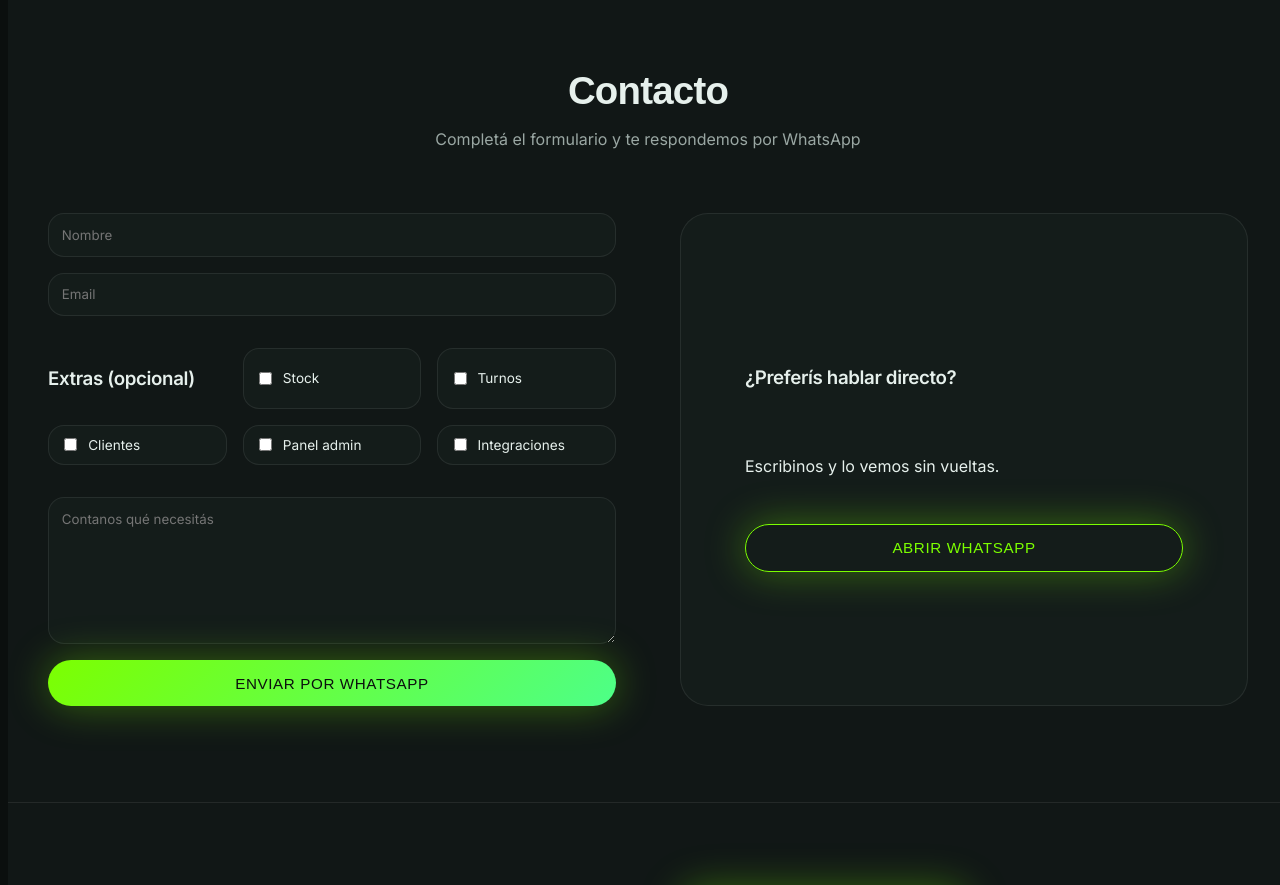
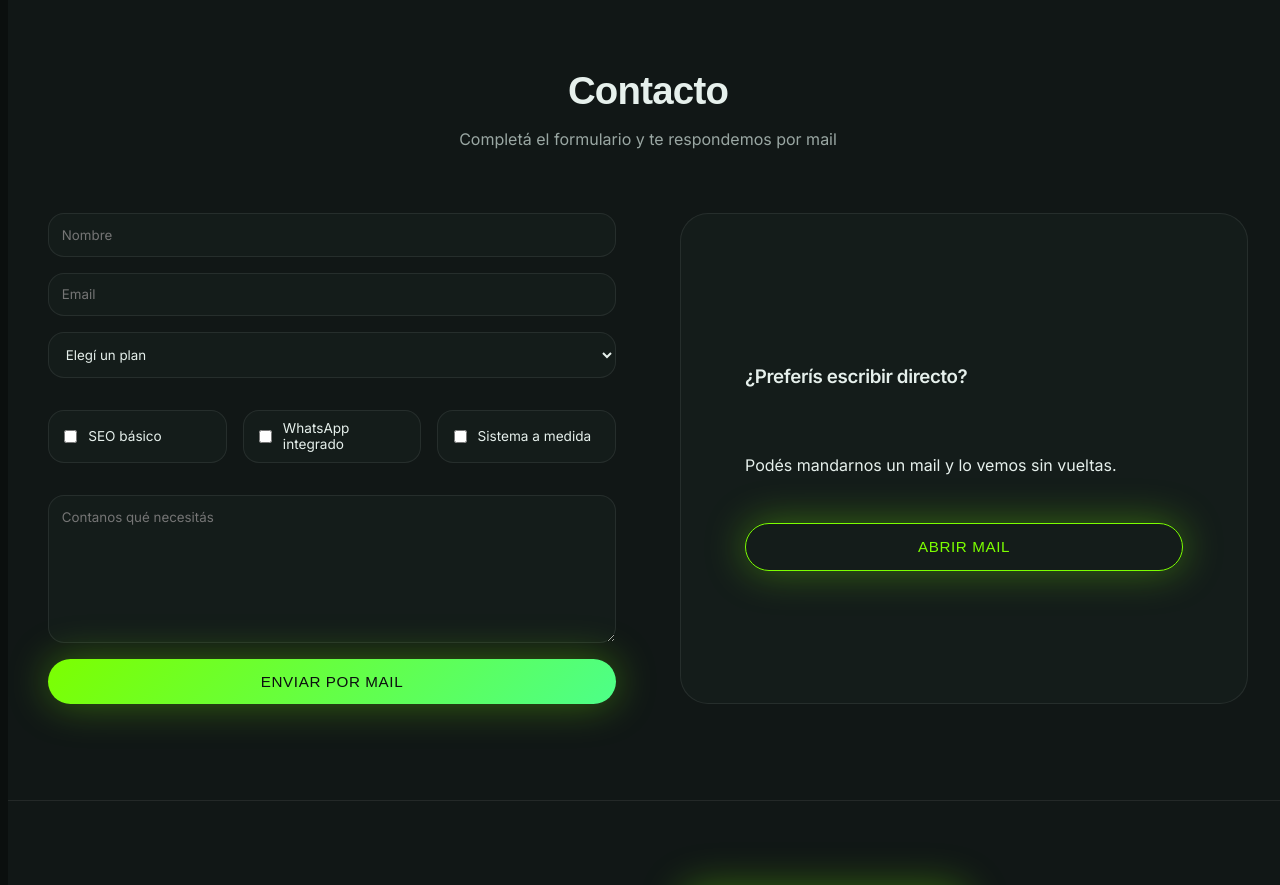
Before and after one commit to leandroArias1/web-express, a React (Vite) app in the folder web-express/: page / in a window 1280 px wide. Shown: the part 5620-6505 px from the top of the page. Built offline with nearby package versions, Linux system fonts and the light colour scheme; a web font is replaced by a local one.

Commit message:
Formulario manda por mail, no por whatsapp

```diff
--- a/web-express/src/components/sections/Contact.jsx
+++ b/web-express/src/components/sections/Contact.jsx
@@ -5,35 +5,29 @@ const Contact = () => {
 
     const nombre = form.nombre.value;
     const email = form.email.value;
+    const plan = form.plan.value;
+
+    const extras = Array.from(
+      form.querySelectorAll('input[name="extras"]:checked')
+    ).map((e) => e.value);
+
     const mensaje = form.mensaje.value;
 
-    const extrasSeleccionados = Array.from(
-      form.querySelectorAll('input[name="extras"]:checked')
-    ).map((extra) => `- ${extra.value}`);
+    const subject = encodeURIComponent("Consulta desde WebExpress");
 
-    const extrasTexto =
-      extrasSeleccionados.length > 0
-        ? extrasSeleccionados.join('\n')
-        : 'Ninguno';
-
-    const texto = `
-Hola! 👋
-Quiero una web.
-
+    const body = encodeURIComponent(`
 Nombre: ${nombre}
 Email: ${email}
+Plan elegido: ${plan}
 
-Extras solicitados:
-${extrasTexto}
+Extras:
+${extras.length ? "- " + extras.join("\n- ") : "Ninguno"}
 
 Mensaje:
 ${mensaje}
-    `;
+    `);
 
-    window.open(
-      'https://wa.me/5492612113198?text=' + encodeURIComponent(texto),
-      '_blank'
-    );
+    window.location.href = `mailto:tucorreo@dominio.com?subject=${subject}&body=${body}`;
   };
 
   return (
@@ -41,40 +35,48 @@ ${mensaje}
       <div className="section__container">
         <h2 className="contact__title">Contacto</h2>
         <p className="contact__subtitle">
-          Completá el formulario y te respondemos por WhatsApp
+          Completá el formulario y te respondemos por mail
         </p>
 
         <div className="contact__grid">
+          {/* FORM */}
           <form className="contact__form" onSubmit={handleSubmit}>
-            <input type="text" name="nombre" placeholder="Nombre" required />
-            <input type="email" name="email" placeholder="Email" required />
+            <input
+              type="text"
+              name="nombre"
+              placeholder="Nombre"
+              required
+            />
+
+            <input
+              type="email"
+              name="email"
+              placeholder="Email"
+              required
+            />
+
+            <select name="plan" required>
+              <option value="">Elegí un plan</option>
+              <option value="Starter">Starter</option>
+              <option value="Pro">Pro</option>
+              <option value="Negocio">Negocio</option>
+            </select>
 
             {/* EXTRAS */}
             <div className="contact__extras">
-              <h3>Extras (opcional)</h3>
               <label>
-                <input type="checkbox" name="extras" value="Control de stock" />
-                Stock
+                <input type="checkbox" name="extras" value="SEO básico" />
+                SEO básico
               </label>
 
               <label>
-                <input type="checkbox" name="extras" value="Turnos / Reservas" />
-                Turnos
+                <input type="checkbox" name="extras" value="WhatsApp integrado" />
+                WhatsApp integrado
               </label>
 
               <label>
-                <input type="checkbox" name="extras" value="Gestión de clientes" />
-                Clientes
-              </label>
-
-              <label>
-                <input type="checkbox" name="extras" value="Panel admin" />
-                Panel admin
-              </label>
-
-              <label>
-                <input type="checkbox" name="extras" value="Integraciones" />
-                Integraciones
+                <input type="checkbox" name="extras" value="Sistema a medida" />
+                Sistema a medida
               </label>
             </div>
 
@@ -85,21 +87,22 @@ ${mensaje}
             />
 
             <button type="submit" className="btn btn--primary">
-              Enviar por WhatsApp
+              Enviar por mail
             </button>
           </form>
 
+          {/* CTA */}
           <div className="contact__cta">
-            <h3>¿Preferís hablar directo?</h3>
-            <p>Escribinos y lo vemos sin vueltas.</p>
+            <h3>¿Preferís escribir directo?</h3>
+            <p>
+              Podés mandarnos un mail y lo vemos sin vueltas.
+            </p>
 
             <a
-              href="https://wa.me/5492612113198"
-              target="_blank"
-              rel="noreferrer"
+              href="mailto:leanahuelarias@gmail.com"
               className="btn btn--outline"
             >
-              Abrir WhatsApp
+              Abrir mail
             </a>
           </div>
         </div>
```
